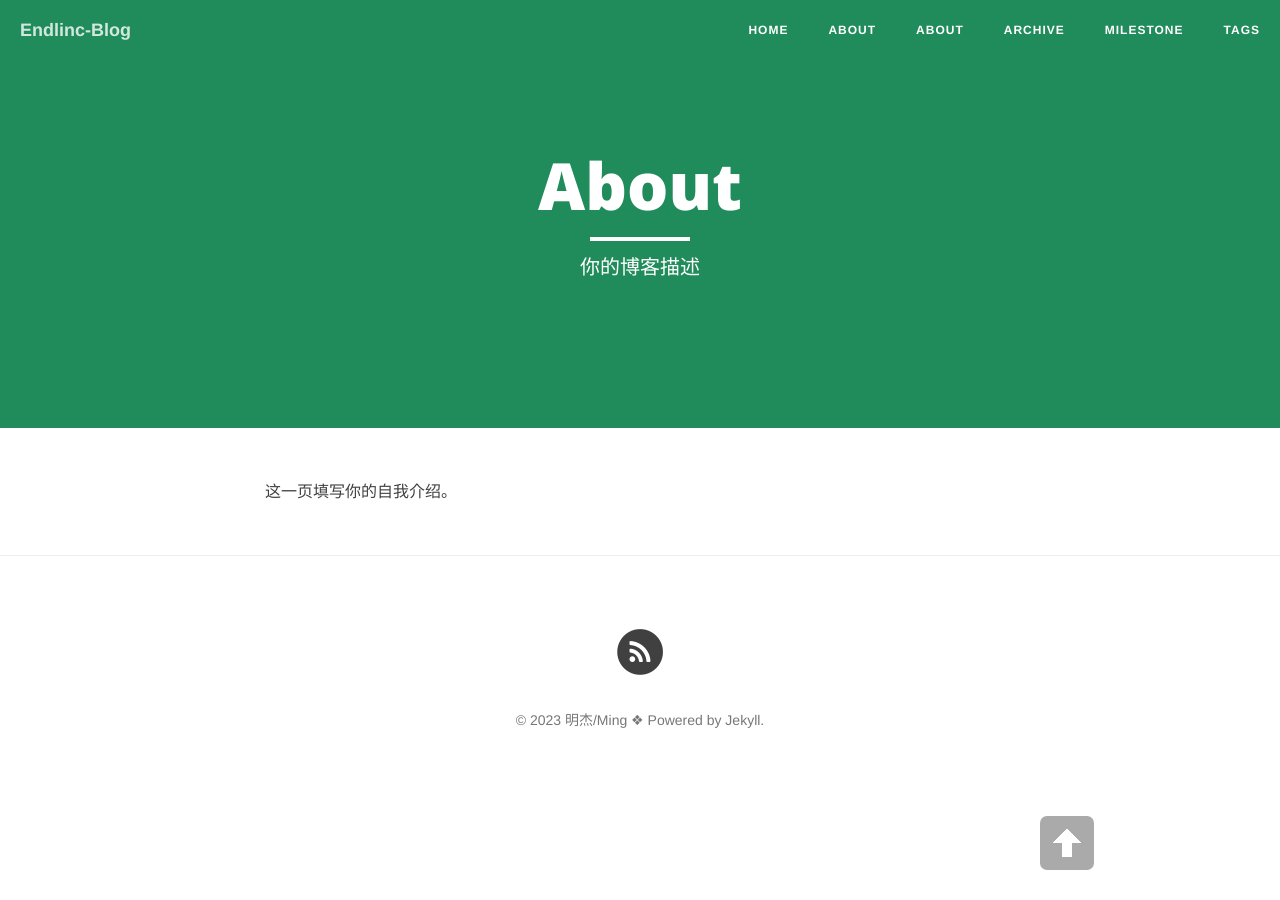
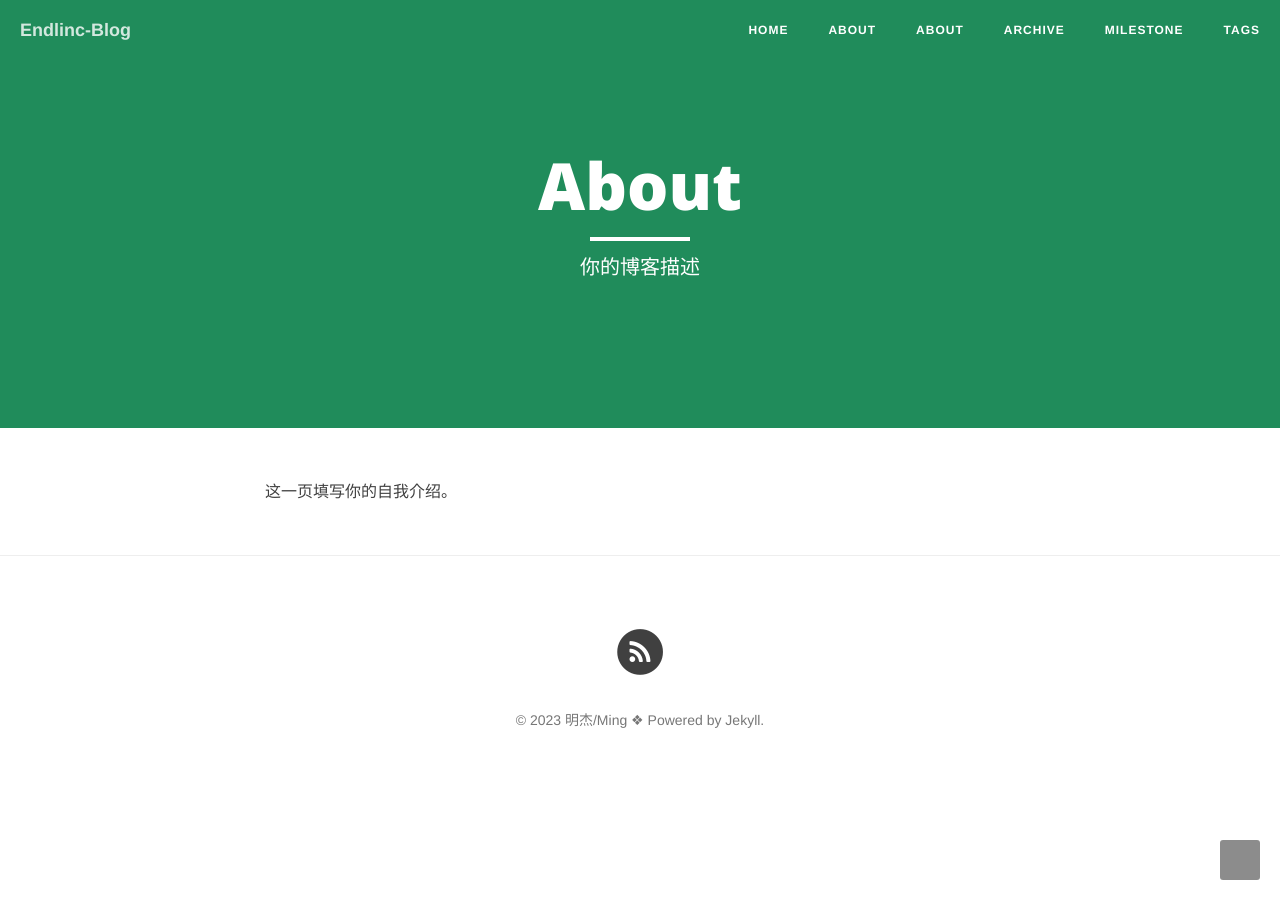
Before and after one commit to Endlinc/Endlinc.github.io, a Jekyll site: the page built from about.md, in a window 1280 px wide. Built offline with Jekyll 4.4.1, drawn with Linux system fonts in a browser that asks for light colours; nearby versions of some CDN libraries.

Commit message:
Try modifying home page

```diff
--- a/css/backtop.css
+++ b/css/backtop.css
@@ -1,23 +1,36 @@
 /*  Back Top Button  */
 #back-top {
   position: fixed;
-  bottom: 30px;
-  margin-left: 1040px;
+  bottom: 2rem;
+  right: 2rem;
 }
 #back-top a {
-  width: 54px;
-  height: 54px;
-  display: block;
-  background: #ddd url(/img/Back-Top_Arrow.png) no-repeat center center;
-  background-color: #aaa;
+  background: rgba(0, 0, 0, 0.45);
   -webkit-border-radius: 7px;
   -moz-border-radius: 7px;
-  border-radius: 7px;
   -webkit-transition: 1s;
   -moz-transition: 1s;
   transition: 1s;
+  width: 40px;
+  height: 40px;
+  display: block;
+  font-size: 36px;
+  color: #fff;
+  text-align: center;
+  border-radius: 3px 3px;
+  text-decoration: none;
 }
 #back-top a:hover {
-  background-color: #777;
+  background-color: #2b79c3;
+}
+
+#back-top i {
+    font-size: 24px;
+    line-height: 40px;
+    vertical-align: top;
+}
+/* 向上图标透明白色 */
+.fa-chevron-up:before {
+    color: rgba(252,252,252,0.81);
 }
 /*  Back Top Button  End */
--- a/index.html
+++ b/index.html
@@ -1,6 +1,6 @@
 ---
 layout: page
-description: "博客页面"
+description: "明杰"
 ---
 
 {% for post in paginator.posts %}
```
